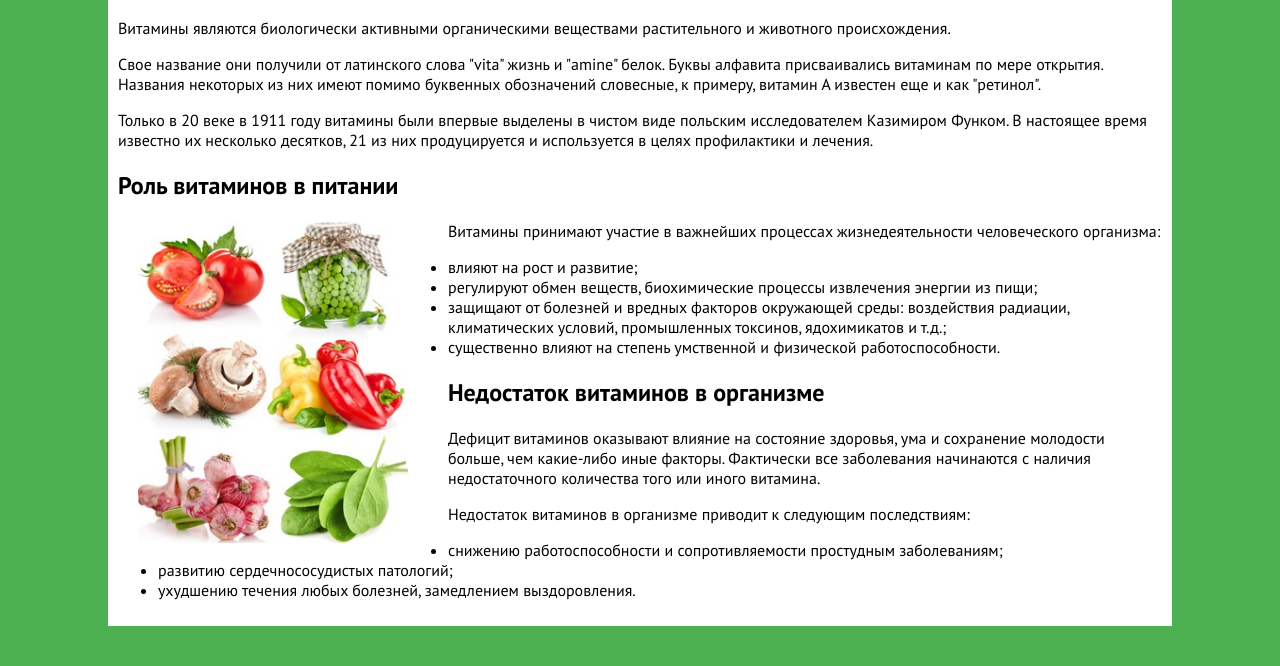
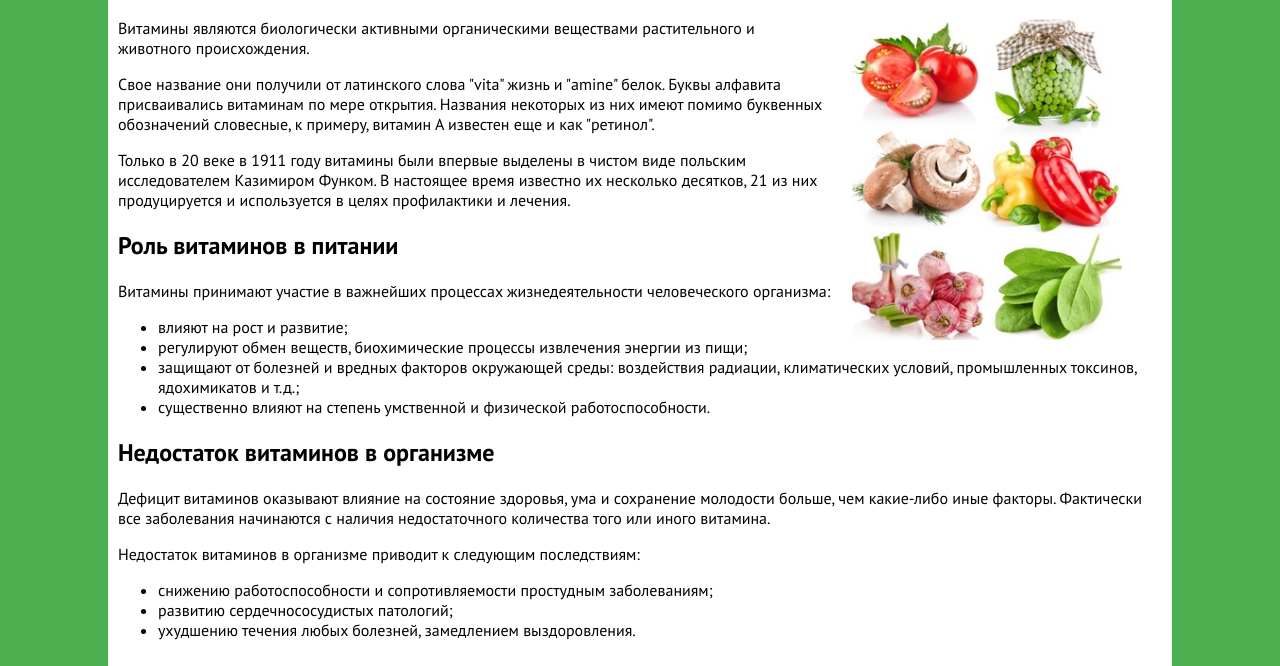
Before and after one commit to nastya4835/web_lab2_div, a plain HTML site: page pages/vitamini.html in a window 1280 px wide. Shown: the part 355-1021 px from the top of the page. Before the commit the page ends 981 px from the top, so only its background shows below. Drawn offline with Linux system fonts and the light colour scheme.

Commit message:
исправила страничку про витамины

```diff
--- a/css/styles.css
+++ b/css/styles.css
@@ -45,7 +45,7 @@ body {
 .vitamini_img {
 	width: 270px;
 	height: 322px;
-	float: left;
+	float: right;
 	margin-left: 20px;
 	margin-right: 40px;
 }
--- a/pages/vitamini.html
+++ b/pages/vitamini.html
@@ -24,21 +24,22 @@
 
 		<div>
 			<h1 class="green_text">Витамины</h1>
+			<img alt="Витамины в питании" src="../images/vitamini.jpg" class="vitamini_img" title="Витамины в продуктах питания - овощи">
+
 			<p>Витамины являются биологически активными органическими веществами растительного и животного происхождения.</p>
 			<p>Свое название они получили от латинского слова "vita" жизнь и "amine" белок. Буквы алфавита присваивались витаминам по мере открытия. Названия некоторых из них имеют помимо буквенных обозначений словесные, к примеру, витамин А известен еще и как "ретинол".</p>
 			<p>Только в 20 веке в 1911 году витамины были впервые выделены в чистом виде польским исследователем Казимиром Функом. В настоящее время известно их несколько десятков, 21 из них продуцируется и используется в целях профилактики и лечения.</p>
 
+			<div>
 				<h2>Роль витаминов в питании</h2>
-
-			<img alt="Витамины в питании" src="../images/vitamini.jpg" class="vitamini_img" title="Витамины в продуктах питания - овощи"></p>
 				<p>Витамины принимают участие в важнейших процессах жизнедеятельности человеческого организма:</p>
-
 				<ul>
 					<li>влияют на рост и развитие;</li>
 					<li>регулируют обмен веществ, биохимические процессы извлечения энергии из пищи;</li>
 					<li>защищают от болезней и вредных факторов окружающей среды: воздействия радиации, климатических условий, промышленных токсинов, ядохимикатов и т.д.;</li>
 					<li>существенно влияют на степень умственной и физической работоспособности.</li>
 				</ul>
+			</div>
 		</div>
 
 		<div>
```
Lines whose indentation alone changed are shown as unchanged.
